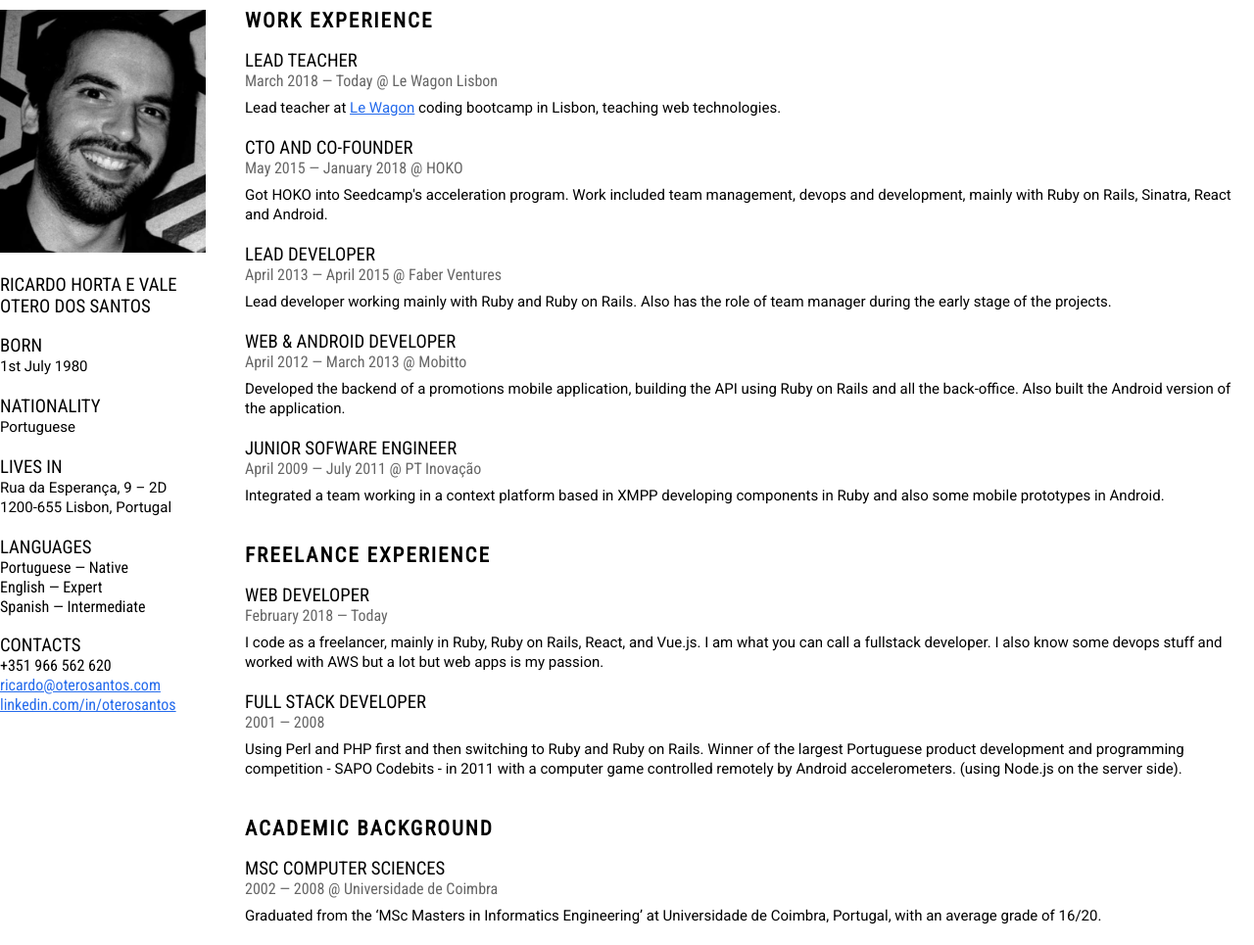
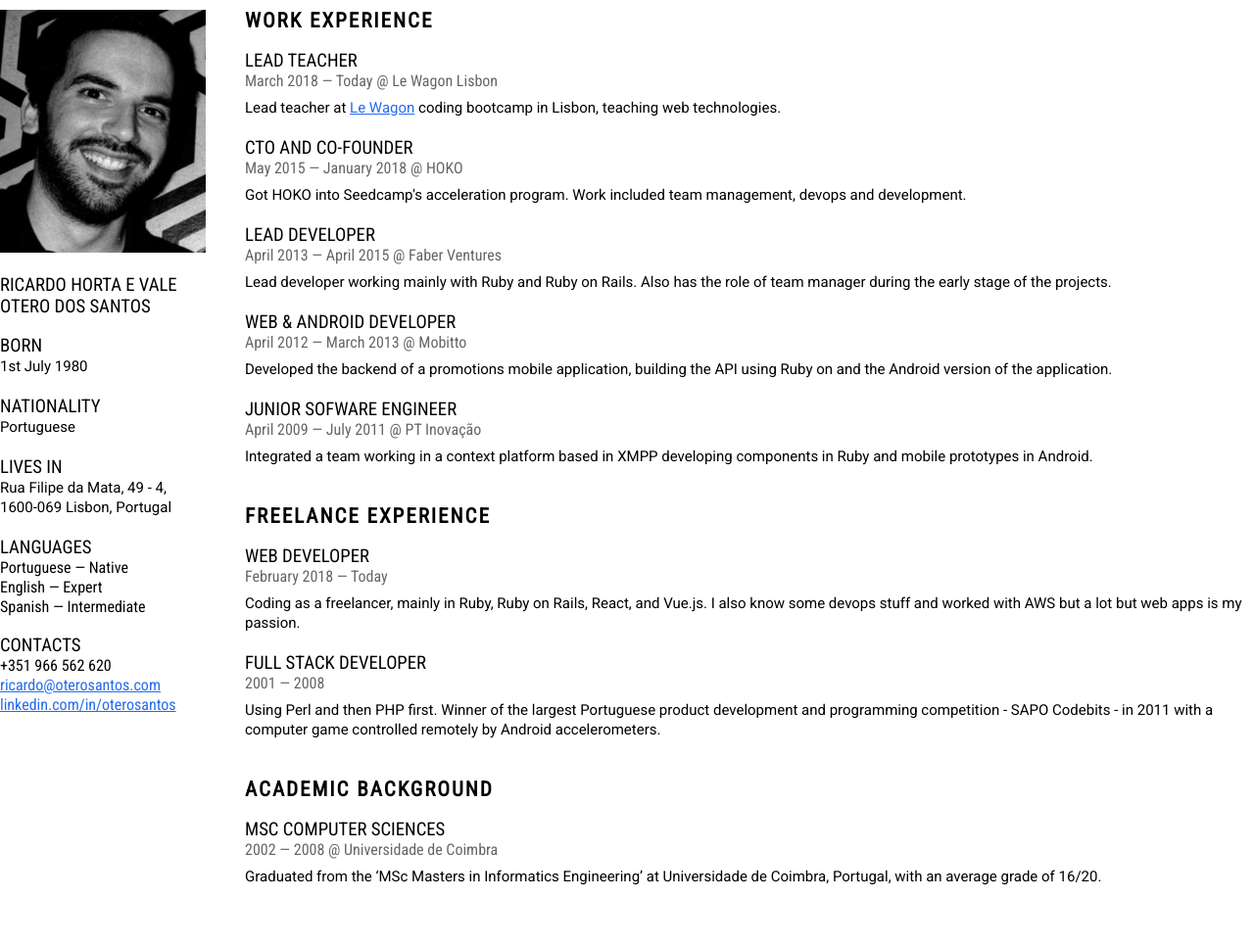
Before and after one commit to rikas/cv, a plain HTML site: page index.html in a window 1280 px wide. Shown: the part 73-1038 px from the top of the page at 98% size. After the commit the page ends 998 px from the top, so only its background shows below. Drawn offline with nearby package versions, Linux system fonts and the light colour scheme.

Commit message:
Update address

```diff
--- a/index.html
+++ b/index.html
@@ -25,7 +25,7 @@
         <p>Portuguese</p>
 
         <h3>Lives in</h3>
-        <p>Rua da Esperança, 9 – 2D 1200-655 Lisbon, Portugal</p>
+        <p>Rua Filipe da Mata, 49 - 4, 1600-069 Lisbon, Portugal</p>
 
         <h3>Languages</h3>
         <ul>
@@ -60,7 +60,7 @@
             <div class="timespan">May 2015 &mdash; January 2018 @ HOKO</div>
             <p class="description">
               Got HOKO into Seedcamp's acceleration program. Work included team management, devops
-              and development, mainly with Ruby on Rails, Sinatra, React and Android.
+              and development.
             </p>
           </article>
 
@@ -77,8 +77,8 @@
             <h3>Web & Android developer</h3>
             <div class="timespan">April 2012 &mdash; March 2013 @ Mobitto</div>
             <p class="description">
-              Developed the backend of a promotions mobile application, building the API using Ruby on
-              Rails and all the back-office. Also built the Android version of the application.
+              Developed the backend of a promotions mobile application, building the API using Ruby
+              on and the Android version of the application.
             </p>
           </article>
 
@@ -96,7 +96,7 @@
             <div class="timespan">April 2009 &mdash; July 2011 @ PT Inovação</div>
             <p class="description">
               Integrated a team working in a context platform based in XMPP developing
-              components in Ruby and also some mobile prototypes in Android.
+              components in Ruby and mobile prototypes in Android.
             </p>
           </article>
         </section>
@@ -108,9 +108,8 @@
             <h3>Web developer</h3>
             <div class="timespan">February 2018 &mdash; Today</div>
             <p class="description">
-              I code as a freelancer, mainly in Ruby, Ruby on Rails, React, and Vue.js. I am what you
-              can call a fullstack developer. I also know some devops stuff and worked with AWS but
-              a lot but web apps is my passion.
+              Coding as a freelancer, mainly in Ruby, Ruby on Rails, React, and Vue.js. I also know
+              some devops stuff and worked with AWS but a lot but web apps is my passion.
             </p>
           </article>
 
@@ -118,10 +117,9 @@
             <h3>Full stack developer</h3>
             <div class="timespan">2001 &mdash; 2008</div>
             <p class="description">
-              Using Perl and PHP first and then switching to Ruby and Ruby on Rails. Winner of the
-              largest Portuguese product development and programming competition - SAPO Codebits -
-              in 2011 with a computer game controlled remotely by Android accelerometers. (using
-              Node.js on the server side).
+              Using Perl and then PHP first. Winner of the largest Portuguese product development
+              and programming competition - SAPO Codebits - in 2011 with a computer game controlled
+              remotely by Android accelerometers.
             </p>
           </article>
         </section>
```
